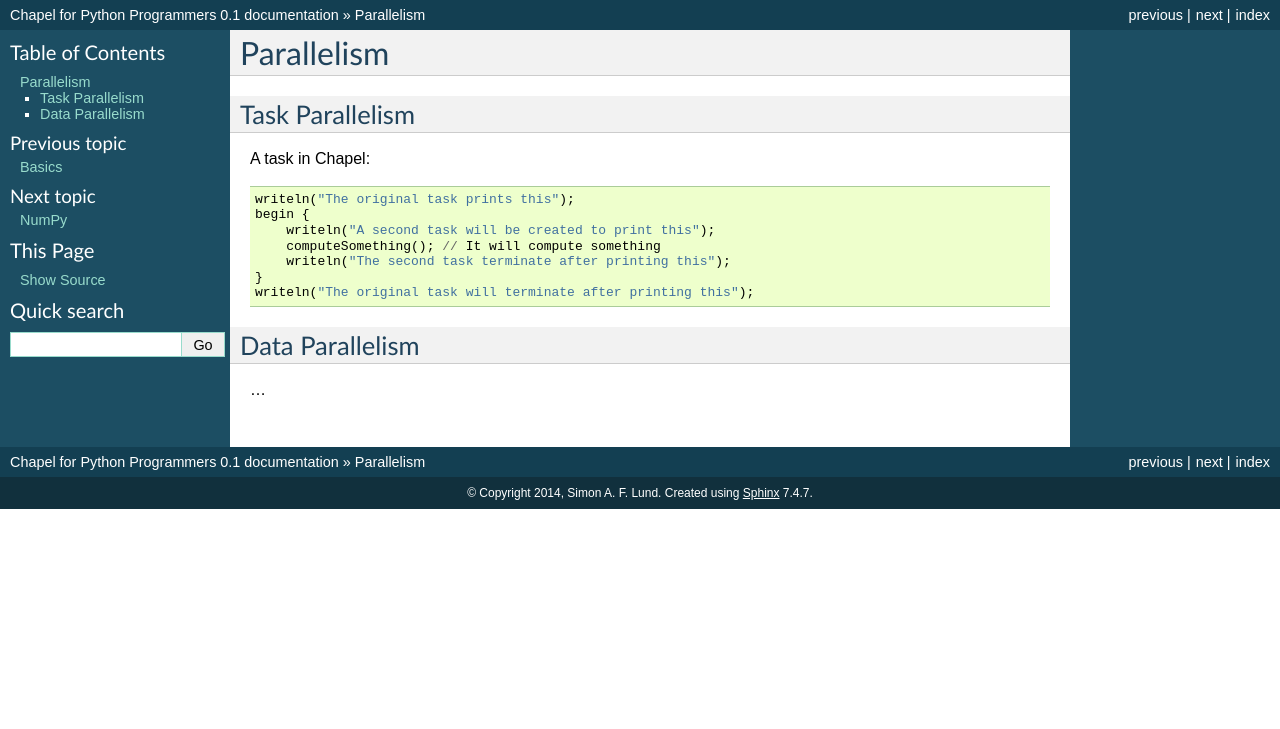
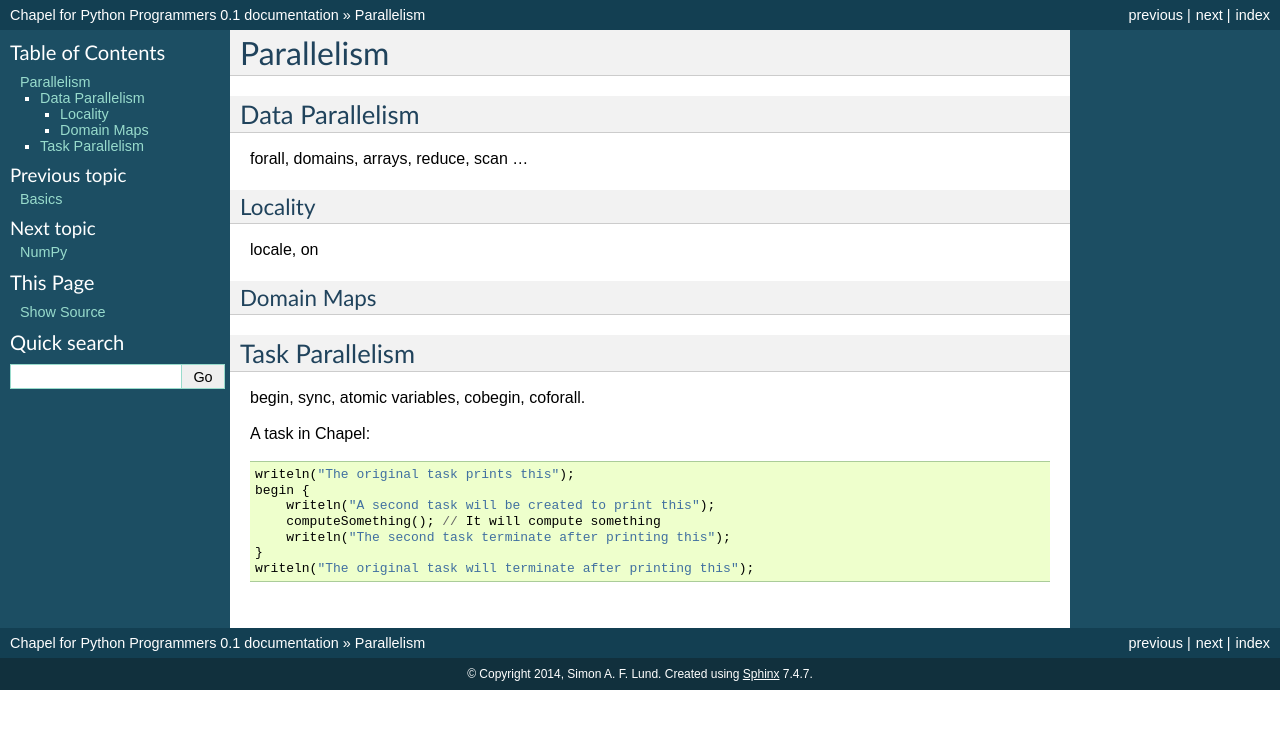
Before and after one commit to safl/chplforpyp-docs, a Sphinx documentation site: the page built from docs/source/parallelism.rst, in a window 1280 px wide. Shown: the top 729 px of the page. Built offline with Sphinx 7.4.7, drawn with Linux system fonts in a browser that asks for light colours; formulas are drawn with MathJax 3.

Commit message:
Additional outline...

```diff
--- a/docs/source/batteries.rst
+++ b/docs/source/batteries.rst
@@ -4,16 +4,16 @@ Batteries
 Python is well-known for having "batteries-included". The cPython interpreter comes packaged with a rich standard library for functionality. This section gives a brief overview of how a subset of the Python standard library maps to Chapel language features and libraries.
 
 argparse
-~~~~~~~~
+--------
 
 Config variables.
 
 multiprocessing
-~~~~~~~~~~~~~~~
+---------------
 
 ...
 
 threading
-~~~~~~~~~
+---------
 
 See multiprocessing.
--- a/docs/source/parallelism.rst
+++ b/docs/source/parallelism.rst
@@ -1,8 +1,24 @@
 Parallelism
 ===========
 
+Data Parallelism
+----------------
+
+forall, domains, arrays, reduce, scan
+...
+
+Locality
+~~~~~~~~
+
+locale, on
+
+Domain Maps
+~~~~~~~~~~~
+
 Task Parallelism
-~~~~~~~~~~~~~~~~
+----------------
+
+begin, sync, atomic variables, cobegin, coforall.
 
 A task in Chapel::
 
@@ -13,8 +29,3 @@ A task in Chapel::
         writeln("The second task terminate after printing this");
     }
     writeln("The original task will terminate after printing this");
-
-Data Parallelism
-~~~~~~~~~~~~~~~~
-
-...
```
Also changed, not shown: docs/source/basics.rst (+6 -6 lines), docs/source/getting_started.rst (+13 -0 lines).
